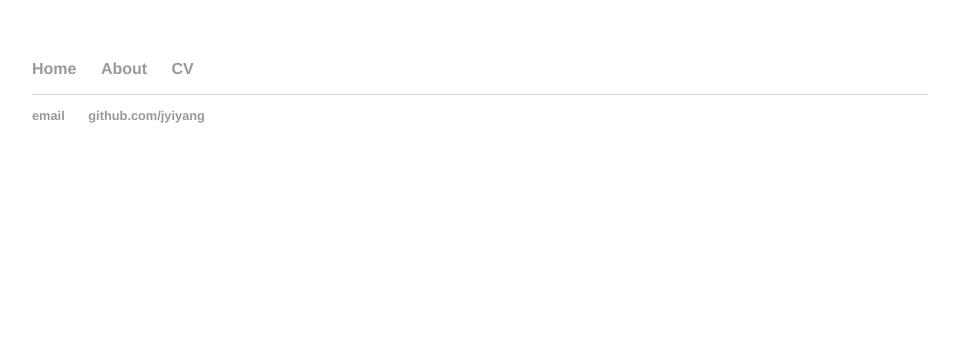
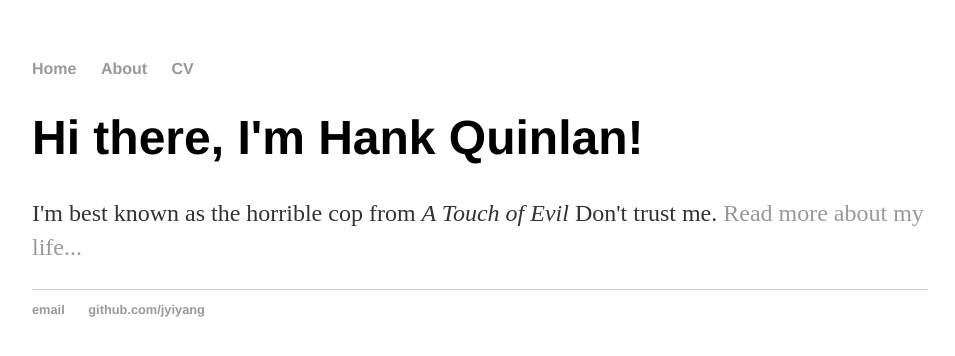
Before and after one commit to jyiyang/backup.github.io, a Jekyll site: the page built from index.html, in a window 1280 px wide. Shown: the top 356 px of the page, without its empty margins (160-1115 px from the left). Built offline with Jekyll 4.4.1, drawn with Linux system fonts in a browser that asks for light colours.

Commit message:
Minor commit

```diff
--- a/index.html
+++ b/index.html
@@ -3,6 +3,6 @@ layout: default
 title: Jack Yang
 ---
 <div class="blurb">
-<!-- 	<h1>Hi there, I'm Hank Quinlan!</h1>
-	<p>I'm best known as the horrible cop from <em>A Touch of Evil</em> Don't trust me. <a href="/about">Read more about my life...</a></p> -->
+	<h1>Hi there, I'm Hank Quinlan!</h1>
+	<p>I'm best known as the horrible cop from <em>A Touch of Evil</em> Don't trust me. <a href="/about">Read more about my life...</a></p>
 </div><!-- /.blurb -->
```
